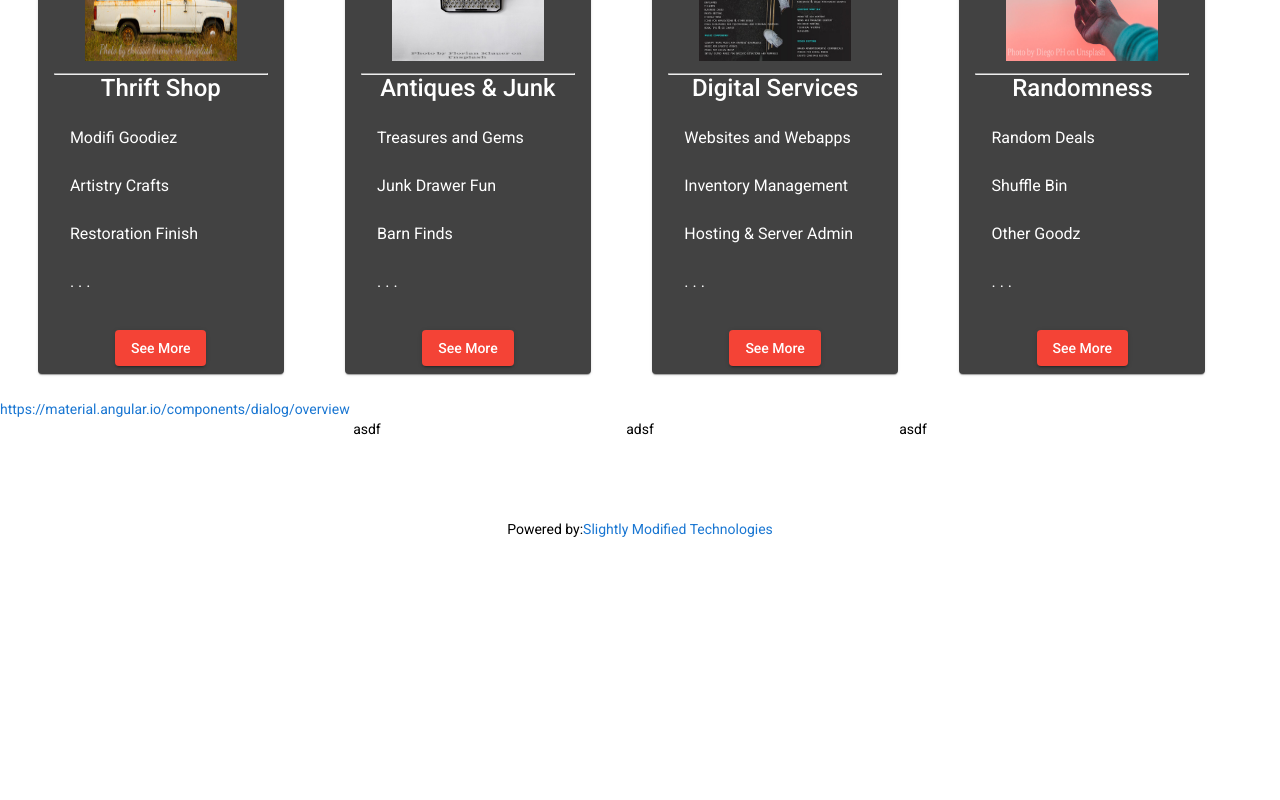
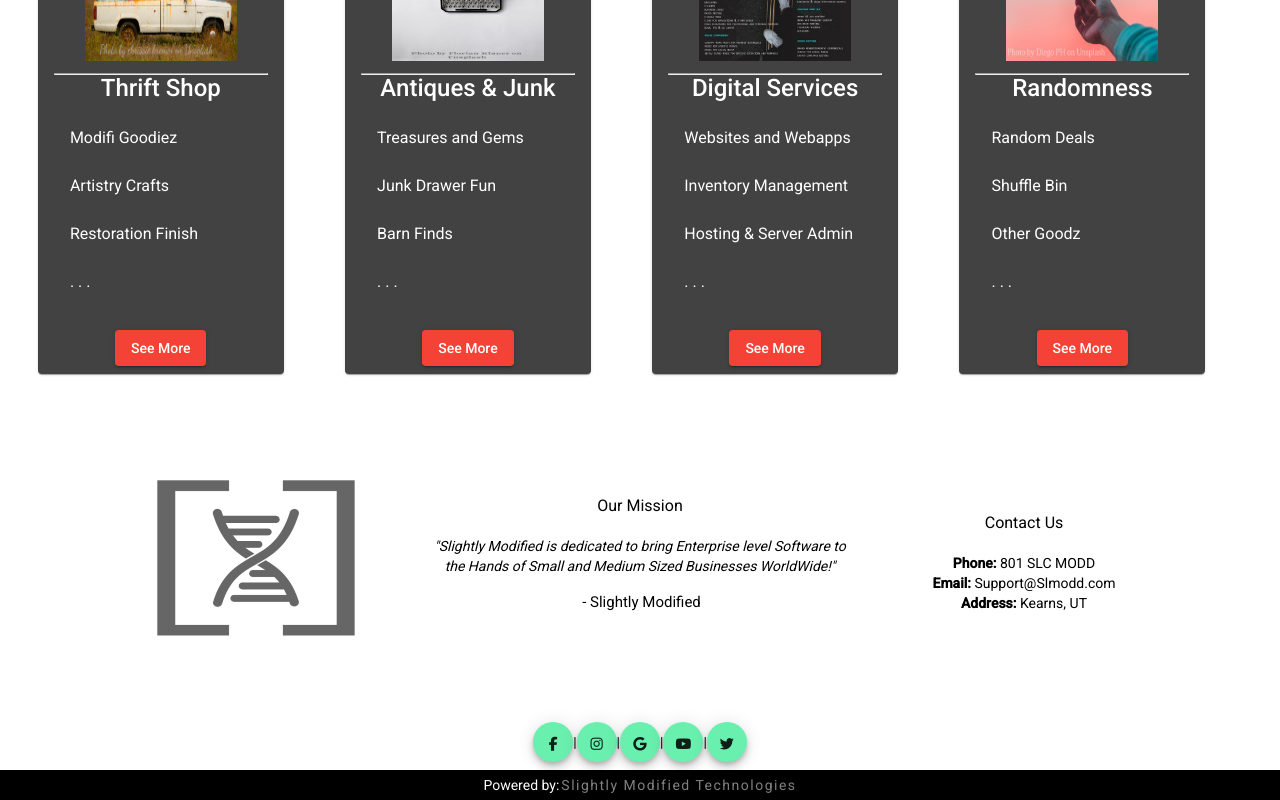
Before and after one commit to tbenson89/dropStopShop, an Angular app: page / in a window 1280 px wide. Shown: the part 870-1670 px from the top of the page. Before the commit the page ends 1409 px from the top, so only its background shows below. Built offline with nearby package versions, Linux system fonts and the light colour scheme.

Commit message:
Create Footer Design

```diff
--- a/src/app/app.component.html
+++ b/src/app/app.component.html
@@ -15,7 +15,6 @@
   <!-- Dynamic Pages -->
   <router-outlet></router-outlet>
 
-  <a href="https://material.angular.io/components/dialog/overview">https://material.angular.io/components/dialog/overview</a>
   <!-- Footer Partial -->
   <app-main-footer></app-main-footer>
 
--- a/src/app/app.component.scss
+++ b/src/app/app.component.scss
@@ -34,8 +34,8 @@
 .give-margin { margin: 2%; }
 .takeMargin { margin: 0; }
 
-.align-content { display: flex; align-items: baseline }
-
+.align-content-baseline { display: flex; align-items: baseline }
+.align-content-start { display: flex; align-items: start; }
 
 /*Main Content*/
 a,
@@ -59,6 +59,9 @@ svg#clouds {
 
 /*Footer styling*/
 footer {
+  background-color: black;
+  padding-top: 5px;
+  padding-bottom: 5px;
   margin-top: 8px;
   display: flex;
   align-items: center;
@@ -66,5 +69,7 @@ footer {
   a {
     display: flex;
     align-items: center;
+    color: gray;
+    letter-spacing: 1.5px;
   }
 }
--- a/src/app/partials/global/main-footer/main-footer.component.html
+++ b/src/app/partials/global/main-footer/main-footer.component.html
@@ -1,18 +1,33 @@
-<div fxLayout="row">
+<div fxLayout="row" class="content align-content-start">
   <div fxFlex="10"></div>
   <div fxFlex="80" fxLayoutAlign="center center">
-    <div fxFlex="26.66666666666667" class="centered">
-      asdf
+    <div fxFlex="25" class="centered">
+      <img src="../../../../assets/images/techNA-slmodd.png" width="200" />
     </div>
-    <div fxFlex="26.66666666666667" class="centered">
-      adsf
+    <div fxFlex="50" class="centered">
+      <h3>Our Mission</h3>
+      <blockquote><em>"Slightly Modified is dedicated to bring Enterprise level Software to the Hands of Small and Medium Sized Businesses WorldWide!"</em></blockquote>
+      <h4 style="padding-left: 3px;">- Slightly Modified</h4>
     </div>
-    <div fxFlex="26.66666666666667" class="centered">
-      asdf
+    <div fxFlex="25" class="centered">
+      <h3>Contact Us</h3>
+      <strong>Phone:</strong> 801 SLC MODD
+      <br>
+      <strong>Email:</strong> Support@Slmodd.com
+      <br>
+      <strong>Address:</strong> Kearns, UT
     </div>
   </div>
   <div fxFlex="10"></div>
 </div>
-<footer fxLayoutAlign="center center" class="content">
-  Powered by:<a href="https://slmodd.com">Slightly Modified Technologies</a>
+
+<div fxLayoutAlign="center center" class="content">
+  <button mat-mini-fab class="fb-blue"><i class="fa fa-facebook" aria-hidden="true"></i></button> |
+  <button mat-mini-fab class="ig-purp"><i class="fa fa-instagram" aria-hidden="true"></i></button> |
+  <button mat-mini-fab class="google-blue"><i class="fa fa-google" aria-hidden="true"></i></button> |
+  <button mat-mini-fab class="yt-red"><i class="fa fa-youtube" aria-hidden="true"></i></button> |
+  <button mat-mini-fab class="twit-blue"><i class="fa fa-twitter" aria-hidden="true"></i></button>
+</div>
+<footer fxLayoutAlign="center center" class="white-text black-bg">
+  Powered by:<span style="padding-left: 1px; padding-right: 1px;"> </span>  <a href="https://slmodd.com"> Slightly Modified Technologies</a>
 </footer>
--- a/src/app/partials/main-cat-cards/main-cat-cards.component.html
+++ b/src/app/partials/main-cat-cards/main-cat-cards.component.html
@@ -6,7 +6,7 @@
   <!-- The Applications Main Categories -->
 
   <!-- 1st Row Categories -->
-  <div fxLayout="row" class="align-content">
+  <div fxLayout="row" class="align-content-baseline">
     <div fxFlex="1"></div>
     <div fxFlex="20">
       <mat-card class="centered">
```
